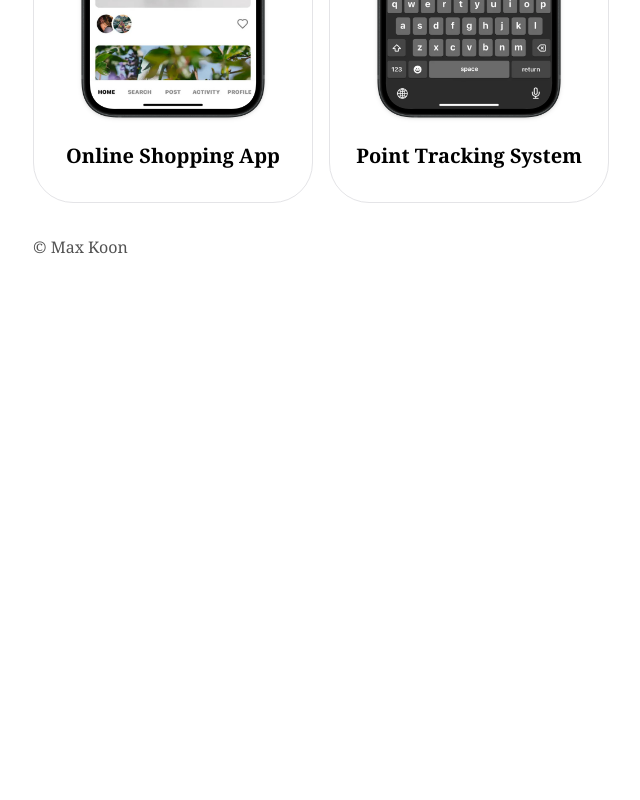
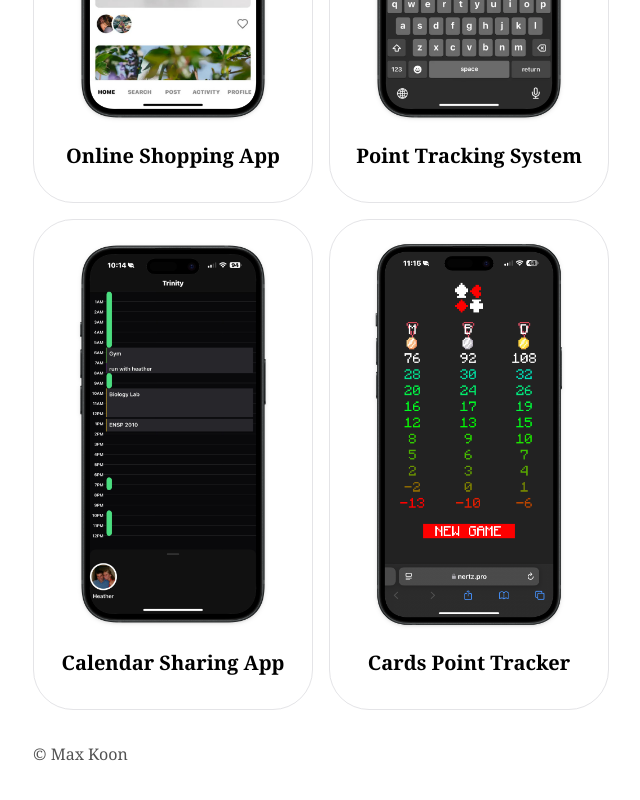
Before and after one commit to k2on/site, a Next.js app: page /work in a window 1280 px wide. Shown: the part 992-1792 px from the top of the page, without its empty margins (319-959 px from the left). Before the commit the page ends 1315 px from the top, so only its background shows below. Built offline with nearby package versions, Linux system fonts and the light colour scheme.

Commit message:
feat: more apps

```diff
--- a/app/work/page.tsx
+++ b/app/work/page.tsx
@@ -27,7 +27,17 @@ const WORK: Item[] = [
         link: "https://apps.apple.com/ca/app/elytra-social/id6671938478",
         image: "/work/elytra-social/elytra-social-portrait.png"
     },
-]
+    {
+        title: "Calendar Sharing App",
+        link: "https://github.com/k2on/trinity",
+        image: "/work/trinity/screenshot.png"
+    },
+    {
+        title: "Cards Point Tracker",
+        link: "https://github.com/k2on/nertz.pro",
+        image: "/work/nertz-pro/screenshot.png"
+    },
+];
 
 export default function Page() {
   return (
```
Also changed, not shown: public/work/nertz-pro/screenshot.png (added), public/work/trinity/screenshot.png (added).
